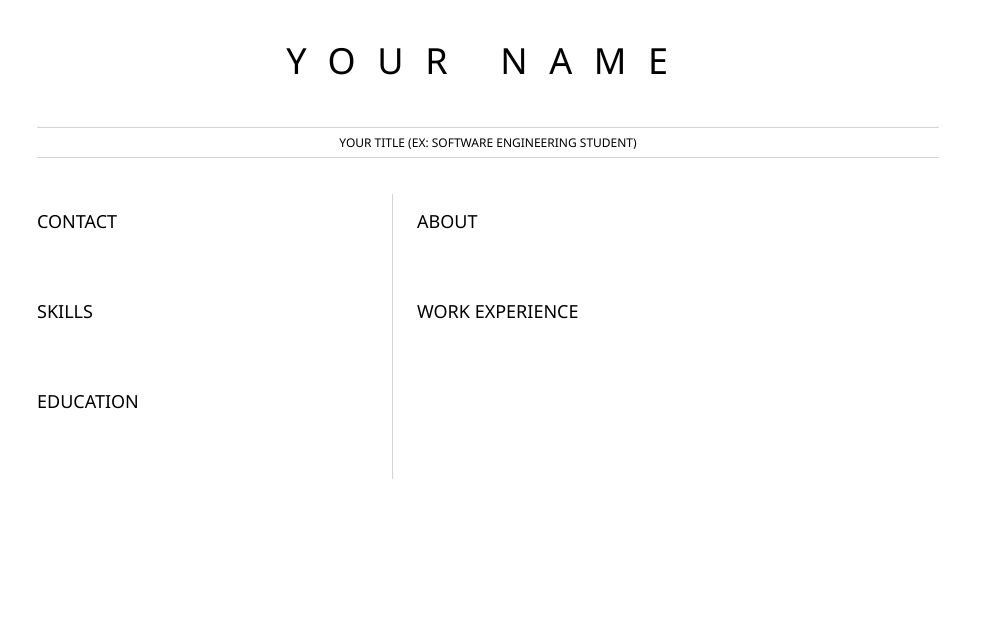
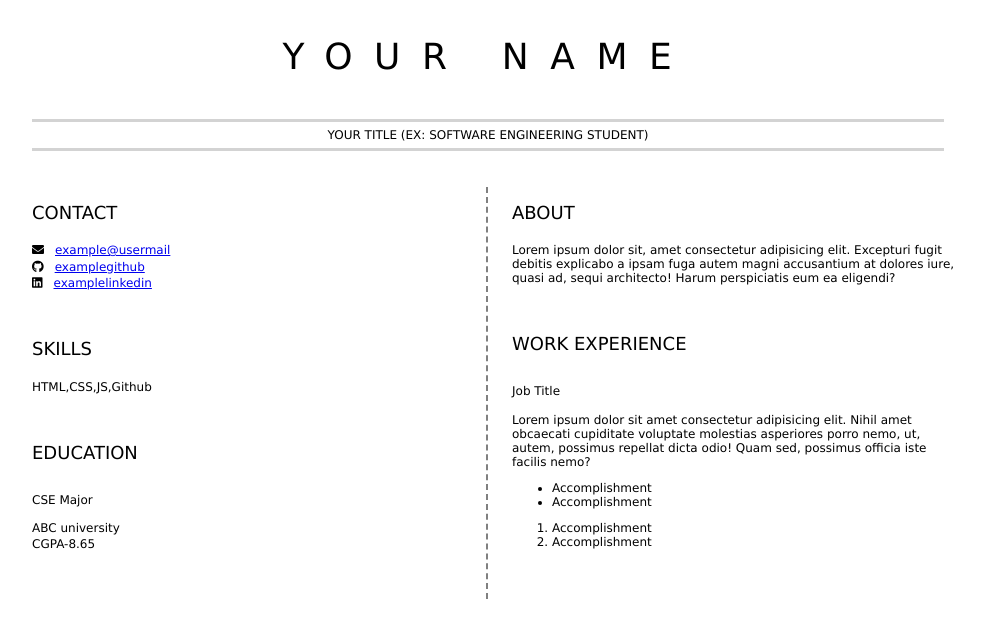
Before and after one commit to Koustavjr/Resume_Template, a plain HTML site: page index.html in a window 1280 px wide. Shown: the whole page, without its empty margins (152-1136 px from the left). Drawn offline with Linux system fonts and the light colour scheme.

Commit message:
resume created

```diff
--- a/index.html
+++ b/index.html
@@ -1,6 +1,7 @@
 <html>
 	<head>
 		<link href="style.css" rel="stylesheet">
+		<link rel="stylesheet" href="https://cdnjs.cloudflare.com/ajax/libs/font-awesome/5.15.4/css/all.min.css">
 		<title>Your Name resume</title>
 	</head>
 
@@ -17,24 +18,52 @@
 				<section>
 					<h2>CONTACT</h2>
 					<!-- contact info including social media -->
+					<p>
+						<i class="fa fa-envelope"></i>
+						<a href="mailto:example@usermail.com">example@usermail</a>
+					</p>
+					<p>
+						<i class="fab fa-github"></i>
+						<a href="http://github.com">examplegithub</a>
+					</p>
+					<p>
+						<i class="fab fa-linkedin"></i>
+						<a href="mailto:example@usermail.com">examplelinkedin</a>
+					</p>
 				</section>
 				<section>
 					<h2>SKILLS</h2>
 					<!-- your skills -->
+					<p>HTML,CSS,JS,Github</p>
 				</section>
 				<section>
 					<h2>EDUCATION</h2>
 					<!-- your education -->
+					<h3>CSE Major</h3>
+					<p>ABC university</p>
+					<p>CGPA-8.65</p>
+
 				</section>
 			</article>
 			<article id="mainRight">
 				<section>
 					<h2>ABOUT</h2>
 					<!-- about you -->
+					<p>Lorem ipsum dolor sit, amet consectetur adipisicing elit. Excepturi fugit debitis explicabo a ipsam fuga autem magni accusantium at dolores iure, quasi ad, sequi architecto! Harum perspiciatis eum ea eligendi?</p>
 				</section>
 				<section>
 					<h2>WORK EXPERIENCE</h2>
 					<!-- your work experience -->
+					<h3>Job Title</h3>
+					<p>Lorem ipsum dolor sit amet consectetur adipisicing elit. Nihil amet obcaecati cupiditate voluptate molestias asperiores porro nemo, ut, autem, possimus repellat dicta odio! Quam sed, possimus officia iste facilis nemo?</p>
+					<ul>
+						<li>Accomplishment</li>
+						<li>Accomplishment</li>
+					</ul>
+					<ol>
+						<li>Accomplishment</li>
+						<li>Accomplishment</li>
+					</ol>
 				</section>
 			</article>
 		</main>
--- a/style.css
+++ b/style.css
@@ -1,9 +1,10 @@
 body {
-    font-family: 'Segoe UI', Tahoma, Geneva, Verdana, sans-serif;
+    font-family: 'Lucida Sans', 'Lucida Sans Regular', 'Lucida Grande', 'Lucida Sans Unicode', Geneva, Verdana, sans-serif;
     font-size: 12px;
-    max-width: 950px;
+    max-width: 960px;
     margin: auto;
 }
+
 h1 {
     font-size: 3em;
     letter-spacing: .6em;
@@ -23,8 +24,8 @@ h3 {
 
 main {
     display: grid;
-    grid-template-columns: 40% 60%;
-    margin-top: 3em;
+    grid-template-columns: 50% 50%;
+    margin-top:3em;
 }
 
 
@@ -38,7 +39,7 @@ section {
 }
 
 i {
-    margin-right: .5em;
+    margin-right: .6em;
 }
 
 p {
@@ -48,13 +49,13 @@ p {
 hr {
     border: none;
     background-color: lightgray;
-    height: 1px;
+    height: 3px;
 }
 
-h1, h2, h3 {
-    font-weight: 100;
+h1, h2 ,h3{
+    font-weight: 200;
     margin-bottom: 0;
 }
 #mainLeft {
-    border-right: 1px solid lightgray;
+    border-right: 2px dashed gray;
 }
```
